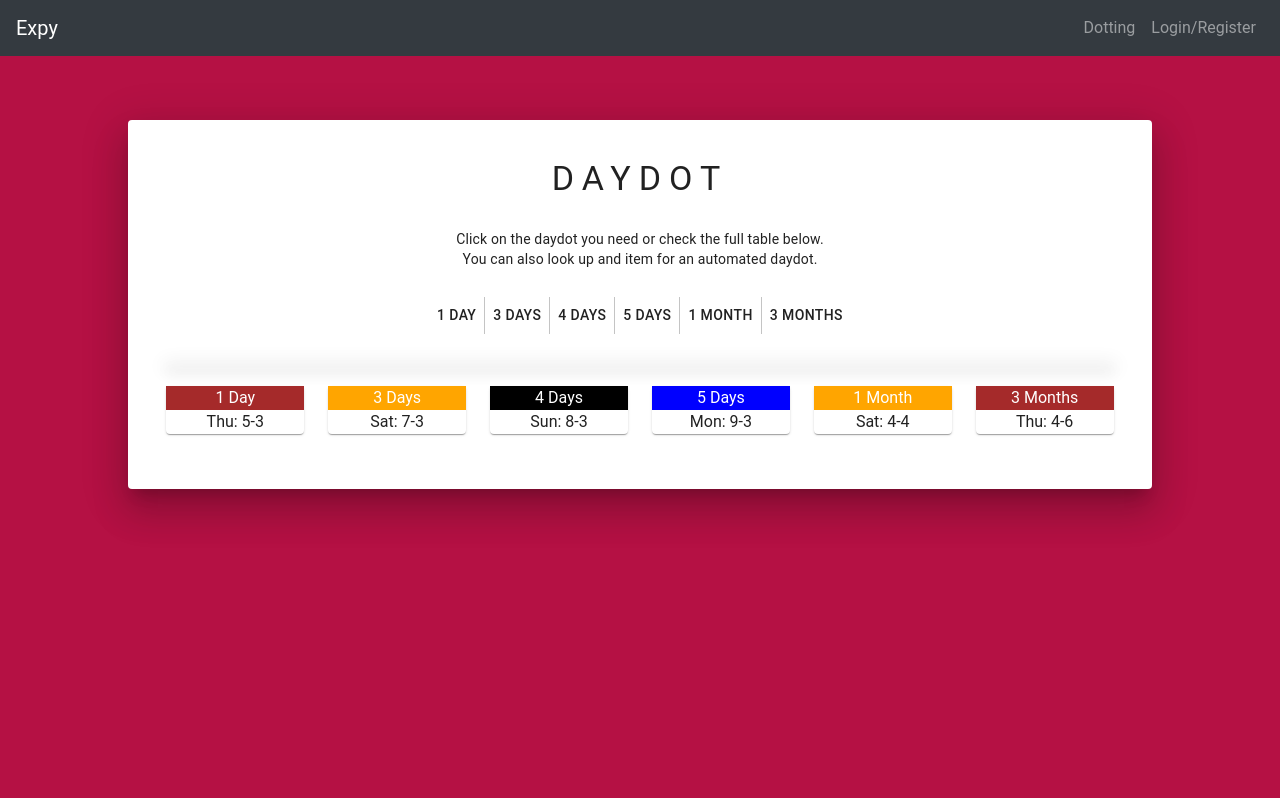
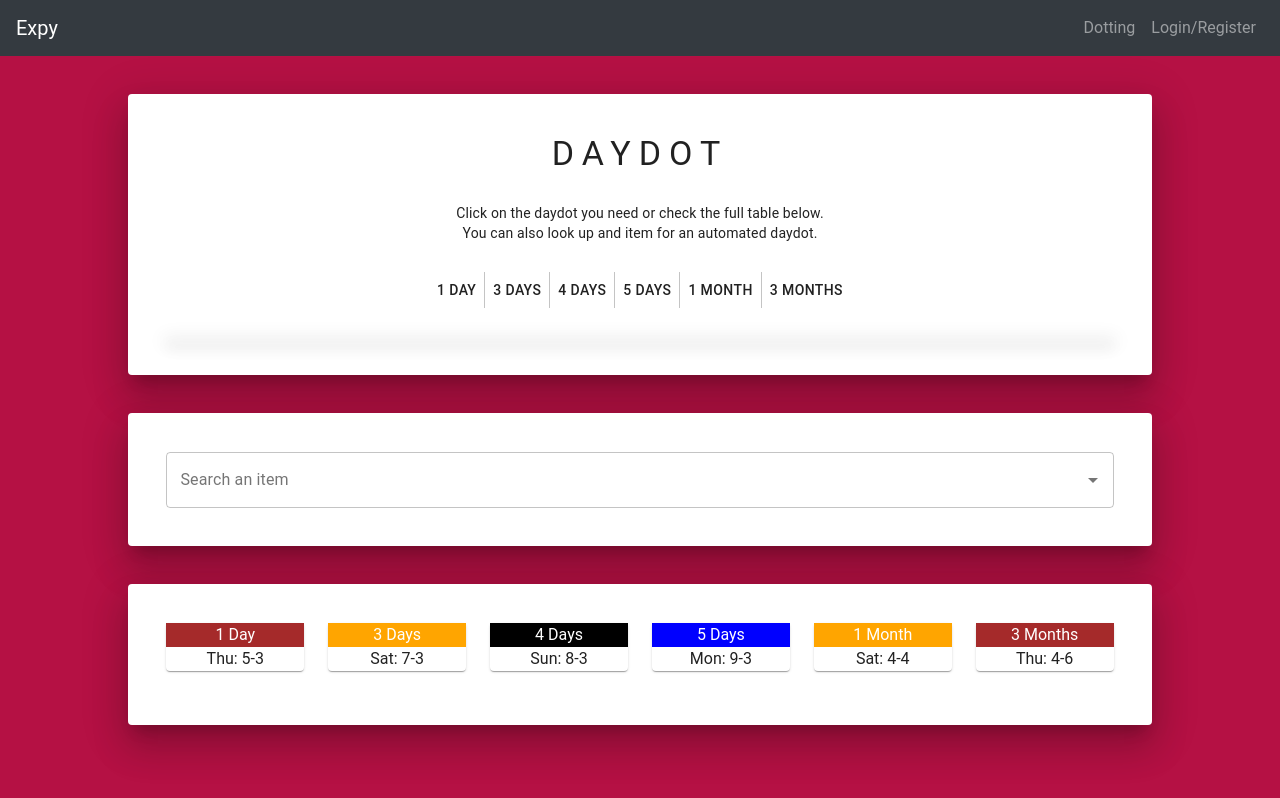
Before and after one commit to dpgian/Expiry, a React (Create React App) app in the folder client/: page /dotting in a window 1280 px wide. Built offline with nearby package versions, Linux system fonts and the light colour scheme.

Commit message:
Implemented more functionality in Dotting

```diff
--- a/client/package.json
+++ b/client/package.json
@@ -5,6 +5,7 @@
   "dependencies": {
     "@date-io/moment": "^1.3.13",
     "@material-ui/core": "^4.9.5",
+    "@material-ui/lab": "^4.0.0-alpha.46",
     "@material-ui/pickers": "^3.2.10",
     "@testing-library/jest-dom": "^4.2.4",
     "@testing-library/react": "^9.4.1",
--- a/client/src/pages/Dotting.js
+++ b/client/src/pages/Dotting.js
@@ -1,14 +1,18 @@
 import React, { useState } from 'react'
 import moment from 'moment'
 import { makeStyles } from '@material-ui/core/styles'
-import { Grid, Button, ButtonGroup, Paper, Typography } from '@material-ui/core'
-//import Autocomplete from '@material-ui/lab/Autocomplete'
+import { TextField, Grid, Button, ButtonGroup, Paper, Typography } from '@material-ui/core'
+import { Autocomplete } from '@material-ui/lab'
+import stock from './List/fullList'
 
 const useStyles = makeStyles(theme => ({
-    about_page: {
+    info_paper: {
         width: '80%',
         margin: '5% auto',
-        padding: '3%'
+        padding: '3%',
+        [theme.breakpoints.up('md')]: {
+            margin: '3% auto'
+        }
     },
     button_group: {
         display: 'flex',
@@ -26,7 +30,7 @@ const Dotting = () => {
 
     let handleColor = (day) => {
         let color = day === 'Mon' ? 'blue' :
-                day === 'Tue' ? 'yellow' :
+                day === 'Tue' ? 'rgb(255,215,0)' :
                 day === 'Wed' ? 'red' :
                 day === 'Thu' ? 'brown' :
                 day === 'Fri' ? 'green' :
@@ -48,6 +52,7 @@ const Dotting = () => {
 
     let [dotColor, setDotColor] = useState('transparent')
     let [dot, setDot] = useState('')
+    let [selectedItem, setSelectedItem] = useState('')
 
     let table = [
         {name: '1 Day', value: moment().add(1, 'd').format('ddd: D-M'), color: handleColor(moment().add(1, 'd').format('ddd'))},
@@ -60,11 +65,10 @@ const Dotting = () => {
 
     return (
         <>
-            <Paper elevation={23} square={false} className={classes.about_page}>
+            <Paper elevation={23} square={false} className={classes.info_paper}>
                 <Typography variant='h4' align='center' style={{letterSpacing: '.5rem'}}>DAYDOT</Typography>
                 <Typography variant='body2' align='center' style={{margin: '3% auto'}}>Click on the daydot you need or check the full table below. <br />You can also look up and item for an automated daydot.</Typography>
 
-                {/* Button dotting */}
                     <ButtonGroup style={{margin: '3%'}} className={classes.button_group} variant='text'>
                         <Button onClick={() => handleDot(1, 'd')}>1 Day</Button>
                         <Button onClick={() => handleDot(3, 'd')}>3 Days</Button>
@@ -74,27 +78,49 @@ const Dotting = () => {
                         <Button onClick={() => handleDot(3, 'M')}>3 Months</Button>
                     </ButtonGroup>
 
-
                 <Paper elevation={10} align='center' style={{backgroundColor: dotColor}}>
                     <Typography style={{color: 'white'}}>
                         {dot}
                     </Typography>
                 </Paper>
+            </Paper >
 
-                <br />
-                {/* Search dotting */}
+            <Paper elevation={23} square={false} className={classes.info_paper}>
 
+                <Autocomplete
+                    id='items-listing'
+                    options={stock}
+                    clearOnEscape
+                    groupBy={option => option.category}
+                    getOptionLabel={option => option.name ? option.name : option}
+                    value={selectedItem}
+                    onChange={(e ,newValue) => setSelectedItem(newValue)}
+                    renderInput={params => <TextField {...params} label='Search an item' variant='outlined' />}
+                />
 
+                { selectedItem ?
+                    <Paper align='center' style={{margin: '1% auto'}} >
+                            <p style={{color: 'white', margin: '0', backgroundColor: handleColor(moment().add(selectedItem.expvalue, selectedItem.expsign).format('ddd'))}}> {selectedItem.name} </p>
+                            <p style={{margin: '0'}}> {moment().add(selectedItem.expvalue, selectedItem.expsign).format('ddd: D-M')} </p>
+                            <p style={{margin: '0', backgroundColor: '#f5f5f5'}}> {`Shelf life : ${selectedItem.expvalue} ${selectedItem.expsign}`} </p>
+                    </Paper>
+                :
+                <></>
+                }
 
+            </Paper>
 
-                {/* Table dotting */}
+            <Paper elevation={23} square={false} className={classes.info_paper}>
 
                 <Grid container spacing={3} style={{textAlign: 'center'}}>
 
                     {
                         table.map(x =>
-                        <Grid item xs={12} sm={2} >
-                            <Paper><p style={{color: 'white', margin: '0', backgroundColor: x.color}}> {x.name} </p> <p> {x.value} </p></Paper>
+                        <Grid item xs={12} sm={2} key={x.name}>
+                            <Paper>
+                                <p style={{color: 'white', margin: '0', backgroundColor: x.color}}> {x.name} </p>
+                                <p> {x.value} </p>
+                            </Paper>
                         </Grid>
                         )
                     }
--- /dev/null
+++ b/client/src/pages/List/fullList.js
@@ -0,0 +1,14 @@
+const stock = [
+    { name: 'Cows Milk', category: 'Milk', expvalue: '0', expsign: 'd'},
+    { name: 'Almond Milk', category: 'Milk', expvalue: '3', expsign: 'd'},
+    { name: 'Soya Milk', category: 'Milk', expvalue: '3', expsign: 'd'},
+    { name: 'Coconut Milk', category: 'Milk', expvalue: '3', expsign: 'd'},
+    { name: 'Lactose Free Milk', category: 'Milk', expvalue: '4', expsign: 'd'},
+    { name: 'Oat Milk', category: 'Milk', expvalue: '3', expsign: 'd'},
+    { name: 'Syrups', category: 'Syrups', expvalue: '3', expsign: 'M'},
+    { name: 'Vanilla Powder', category: 'Ice', expvalue: '1', expsign: 'M'},
+    { name: 'Hot chocolate powder', category: 'Hot Drink', expvalue: '3', expsign: 'M'},
+    { name: 'Chocolate dusting', category: 'Hot Drink', expvalue: '3', expsign: 'M'},
+]
+
+export default stock
```
Also changed, not shown: 14 other files (tests, documents, lock files or other folders).
